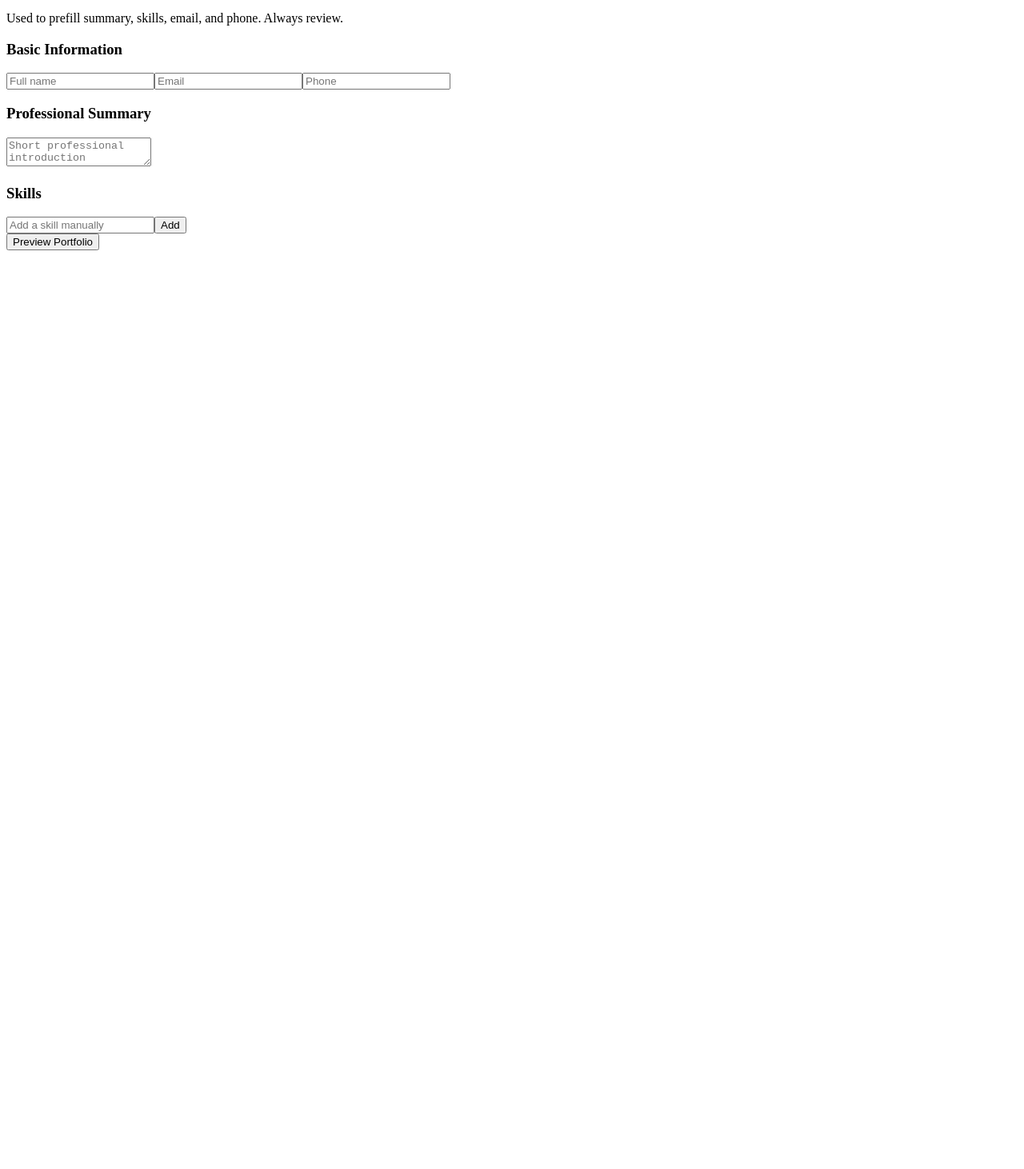
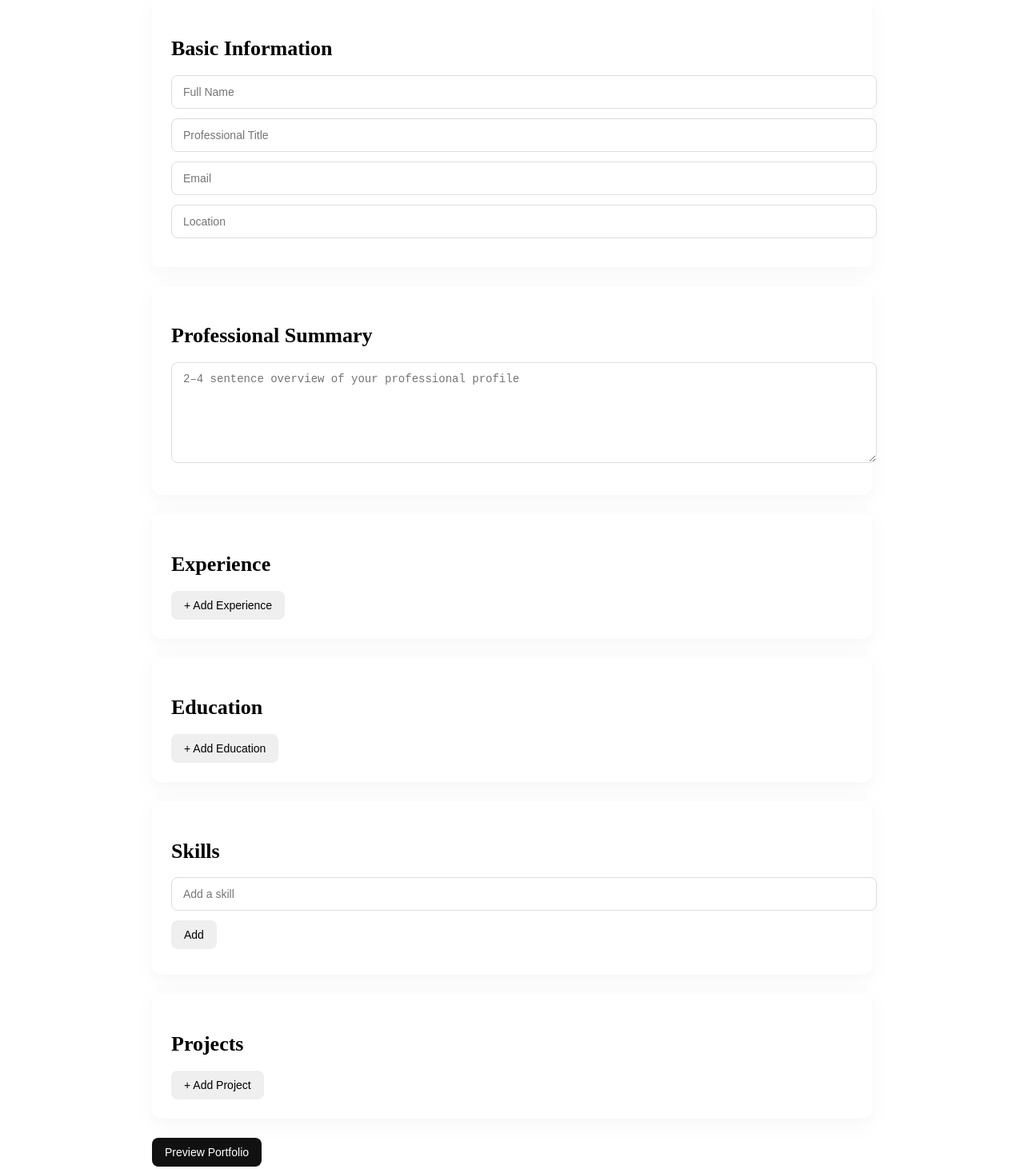
Before and after one commit to Singhakash9/resume-to-portfolio, a Next.js app: page /editor in a window 1280 px wide. Shown: the part 168-1630 px from the top of the page at 80% size. Before the commit the page ends 800 px from the top, so only its background shows below. Built offline with nearby package versions, Linux system fonts and the light colour scheme.

Commit message:
fix: update global styles

```diff
--- a/app/editor/page.tsx
+++ b/app/editor/page.tsx
@@ -2,223 +2,247 @@
 
 import { useEffect, useState } from "react";
 
-/* ================= TYPES ================= */
+/* ---------- TYPES ---------- */
 
 type Experience = {
+  role: string;
   company: string;
-  role: string;
-  duration: string;
-  details: string;
+  dates: string;
+  description: string;
 };
 
-/* ================= SECTION HEADERS ================= */
-
-const SECTION_HEADERS = {
-  summary: ["summary", "profile", "about"],
-  skills: ["skills", "technical skills", "core skills", "data & tools"],
-  experience: ["experience", "work experience", "employment"],
+type Education = {
+  degree: string;
+  institution: string;
+  dates: string;
+  notes: string;
 };
 
-/* ================= HELPERS ================= */
-
-const normalizeText = (text: string) =>
-  text.replace(/\r/g, "").replace(/\n{2,}/g, "\n").trim();
-
-/**
- * Break resume into high-level sections only
- */
-const segmentResumeText = (raw: string) => {
-  const text = normalizeText(raw);
-  const lines = text.split("\n");
-
-  const sections = {
-    summary: "",
-    skills: [] as string[],
+type Project = {
+  name: string;
+  description: string;
+  link: string;
 };
 
-  let current: keyof typeof sections | null = null;
-
-  for (const line of lines) {
-    const lower = line.toLowerCase().trim();
-
-    if (SECTION_HEADERS.summary.includes(lower)) {
-      current = "summary";
-      continue;
-    }
-
-    if (SECTION_HEADERS.skills.includes(lower)) {
-      current = "skills";
-      continue;
-    }
-
-    if (!current || !line.trim()) continue;
-
-    if (current === "skills") {
-      sections.skills.push(line.trim());
-    } else {
-      sections.summary += line + " ";
-    }
-  }
-
-  return sections;
-};
-
-/**
- * Convert resume skill paragraphs into clean skill tokens
- */
-const normalizeSkills = (rawSkills: string[]) => {
-  const cleaned: string[] = [];
-
-  rawSkills.forEach(line => {
-    // Remove category labels like "Business Analysis:"
-    const noCategory = line.replace(/^[A-Za-z &]+:/, "").trim();
-
-    // Split by commas
-    noCategory.split(",").forEach(part => {
-      const skill = part
-        .replace(/\(.*?\)/g, "") // remove explanations
-        .replace(/and /gi, "")
-        .trim();
-
-      if (skill.length > 2) cleaned.push(skill);
-    });
-  });
-
-  return Array.from(new Set(cleaned));
-};
-
-/* ================= COMPONENT ================= */
+/* ---------- COMPONENT ---------- */
 
 export default function EditorPage() {
+  /* BASIC INFO */
   const [name, setName] = useState("");
+  const [title, setTitle] = useState("");
   const [email, setEmail] = useState("");
-  const [phone, setPhone] = useState("");
+  const [location, setLocation] = useState("");
   const [summary, setSummary] = useState("");
 
+  /* SECTIONS */
   const [skills, setSkills] = useState<string[]>([]);
   const [skillInput, setSkillInput] = useState("");
 
-  /* ================= LOAD ================= */
+  const [experience, setExperience] = useState<Experience[]>([]);
+  const [education, setEducation] = useState<Education[]>([]);
+  const [projects, setProjects] = useState<Project[]>([]);
 
+  /* ---------- LOAD ---------- */
   useEffect(() => {
     const saved = localStorage.getItem("portfolioData");
     if (!saved) return;
 
-    try {
     const d = JSON.parse(saved);
     setName(d.name || "");
+    setTitle(d.title || "");
     setEmail(d.email || "");
-      setPhone(d.phone || "");
+    setLocation(d.location || "");
     setSummary(d.summary || "");
     setSkills(d.skills || []);
-    } catch {
-      console.warn("Invalid saved portfolio data");
-    }
+    setExperience(d.experience || []);
+    setEducation(d.education || []);
+    setProjects(d.projects || []);
   }, []);
 
-  /* ================= SAVE ================= */
-
+  /* ---------- SAVE ---------- */
   useEffect(() => {
     localStorage.setItem(
       "portfolioData",
       JSON.stringify({
         name,
+        title,
         email,
-        phone,
+        location,
         summary,
         skills,
+        experience,
+        education,
+        projects,
       })
     );
-  }, [name, email, phone, summary, skills]);
+  }, [
+    name,
+    title,
+    email,
+    location,
+    summary,
+    skills,
+    experience,
+    education,
+    projects,
+  ]);
 
-  /* ================= UPLOAD ================= */
+  /* ---------- HELPERS ---------- */
 
-  const handleUpload = async (file: File) => {
-    let text = "";
-
-    if (file.name.endsWith(".txt")) {
-      text = await file.text();
-    }
-
-    if (file.name.endsWith(".docx")) {
-      const mammoth = await import("mammoth");
-      const buffer = await file.arrayBuffer();
-      const result = await mammoth.extractRawText({ arrayBuffer: buffer });
-      text = result.value;
-    }
-
-    autoFill(text);
+  const addSkill = () => {
+    if (!skillInput.trim()) return;
+    setSkills([...skills, skillInput.trim()]);
+    setSkillInput("");
   };
 
-  const autoFill = (text: string) => {
-    const emailMatch = text.match(/\S+@\S+\.\S+/);
-    if (emailMatch) setEmail(emailMatch[0]);
-
-    const phoneMatch = text.match(/(\+?\d[\d\s-]{8,}\d)/);
-    if (phoneMatch) setPhone(phoneMatch[0]);
-
-    const sections = segmentResumeText(text);
-
-    if (!summary && sections.summary) {
-      setSummary(sections.summary.slice(0, 500));
-    }
-
-    if (skills.length === 0 && sections.skills.length) {
-      const normalized = normalizeSkills(sections.skills);
-      setSkills(normalized.slice(0, 20));
-    }
-  };
-
-  /* ================= UI ================= */
+  /* ---------- UI ---------- */
 
   return (
-    <div className="editor fade-in">
+    <div className="editor">
       <h1>Portfolio Builder</h1>
 
+      {/* BASIC INFO */}
       <section className="card">
-        <h3>Upload Resume (Optional)</h3>
-        <input
-          type="file"
-          accept=".txt,.docx"
-          onChange={e => e.target.files && handleUpload(e.target.files[0])}
-        />
-        <p className="hint">
-          Used to prefill summary, skills, email, and phone. Always review.
-        </p>
+        <h2>Basic Information</h2>
+        <input placeholder="Full Name" value={name} onChange={e => setName(e.target.value)} />
+        <input placeholder="Professional Title" value={title} onChange={e => setTitle(e.target.value)} />
+        <input placeholder="Email" value={email} onChange={e => setEmail(e.target.value)} />
+        <input placeholder="Location" value={location} onChange={e => setLocation(e.target.value)} />
       </section>
 
+      {/* SUMMARY */}
       <section className="card">
-        <h3>Basic Information</h3>
-        <input placeholder="Full name" value={name} onChange={e => setName(e.target.value)} />
-        <input placeholder="Email" value={email} onChange={e => setEmail(e.target.value)} />
-        <input placeholder="Phone" value={phone} onChange={e => setPhone(e.target.value)} />
-      </section>
-
-      <section className="card">
-        <h3>Professional Summary</h3>
+        <h2>Professional Summary</h2>
         <textarea
-          placeholder="Short professional introduction"
+          placeholder="2–4 sentence overview of your professional profile"
           value={summary}
           onChange={e => setSummary(e.target.value)}
         />
       </section>
 
+      {/* EXPERIENCE */}
       <section className="card">
-        <h3>Skills</h3>
+        <h2>Experience</h2>
+
+        {experience.map((exp, i) => (
+          <div key={i} className="block">
             <input
-          placeholder="Add a skill manually"
+              placeholder="Role / Title"
+              value={exp.role}
+              onChange={e => {
+                const copy = [...experience];
+                copy[i].role = e.target.value;
+                setExperience(copy);
+              }}
+            />
+            <input
+              placeholder="Company"
+              value={exp.company}
+              onChange={e => {
+                const copy = [...experience];
+                copy[i].company = e.target.value;
+                setExperience(copy);
+              }}
+            />
+            <input
+              placeholder="Date range"
+              value={exp.dates}
+              onChange={e => {
+                const copy = [...experience];
+                copy[i].dates = e.target.value;
+                setExperience(copy);
+              }}
+            />
+            <textarea
+              placeholder="What did you work on?"
+              value={exp.description}
+              onChange={e => {
+                const copy = [...experience];
+                copy[i].description = e.target.value;
+                setExperience(copy);
+              }}
+            />
+            <button onClick={() => setExperience(experience.filter((_, x) => x !== i))}>
+              Remove
+            </button>
+          </div>
+        ))}
+
+        <button
+          onClick={() =>
+            setExperience([...experience, { role: "", company: "", dates: "", description: "" }])
+          }
+        >
+          + Add Experience
+        </button>
+      </section>
+
+      {/* EDUCATION */}
+      <section className="card">
+        <h2>Education</h2>
+
+        {education.map((edu, i) => (
+          <div key={i} className="block">
+            <input
+              placeholder="Degree"
+              value={edu.degree}
+              onChange={e => {
+                const copy = [...education];
+                copy[i].degree = e.target.value;
+                setEducation(copy);
+              }}
+            />
+            <input
+              placeholder="Institution"
+              value={edu.institution}
+              onChange={e => {
+                const copy = [...education];
+                copy[i].institution = e.target.value;
+                setEducation(copy);
+              }}
+            />
+            <input
+              placeholder="Date range"
+              value={edu.dates}
+              onChange={e => {
+                const copy = [...education];
+                copy[i].dates = e.target.value;
+                setEducation(copy);
+              }}
+            />
+            <textarea
+              placeholder="Notes (optional)"
+              value={edu.notes}
+              onChange={e => {
+                const copy = [...education];
+                copy[i].notes = e.target.value;
+                setEducation(copy);
+              }}
+            />
+            <button onClick={() => setEducation(education.filter((_, x) => x !== i))}>
+              Remove
+            </button>
+          </div>
+        ))}
+
+        <button
+          onClick={() =>
+            setEducation([...education, { degree: "", institution: "", dates: "", notes: "" }])
+          }
+        >
+          + Add Education
+        </button>
+      </section>
+
+      {/* SKILLS */}
+      <section className="card">
+        <h2>Skills</h2>
+        <input
+          placeholder="Add a skill"
           value={skillInput}
           onChange={e => setSkillInput(e.target.value)}
         />
-        <button
-          onClick={() => {
-            if (!skillInput.trim()) return;
-            setSkills([...skills, skillInput.trim()]);
-            setSkillInput("");
-          }}
-        >
-          Add
-        </button>
+        <button onClick={addSkill}>Add</button>
 
         <div className="chips">
           {skills.map((s, i) => (
@@ -229,10 +253,55 @@ export default function EditorPage() {
         </div>
       </section>
 
+      {/* PROJECTS */}
+      <section className="card">
+        <h2>Projects</h2>
+
+        {projects.map((p, i) => (
+          <div key={i} className="block">
+            <input
+              placeholder="Project name"
+              value={p.name}
+              onChange={e => {
+                const copy = [...projects];
+                copy[i].name = e.target.value;
+                setProjects(copy);
+              }}
+            />
+            <input
+              placeholder="Project link (GitHub / Live)"
+              value={p.link}
+              onChange={e => {
+                const copy = [...projects];
+                copy[i].link = e.target.value;
+                setProjects(copy);
+              }}
+            />
+            <textarea
+              placeholder="Project description"
+              value={p.description}
+              onChange={e => {
+                const copy = [...projects];
+                copy[i].description = e.target.value;
+                setProjects(copy);
+              }}
+            />
+            <button onClick={() => setProjects(projects.filter((_, x) => x !== i))}>
+              Remove
+            </button>
+          </div>
+        ))}
+
         <button
-        className="primary"
-        onClick={() => (window.location.href = "/preview/")}
+          onClick={() =>
+            setProjects([...projects, { name: "", description: "", link: "" }])
+          }
         >
+          + Add Project
+        </button>
+      </section>
+
+      <button className="primary" onClick={() => (window.location.href = "/preview/")}>
         Preview Portfolio
       </button>
     </div>
--- a/app/globals.css
+++ b/app/globals.css
@@ -94,3 +94,147 @@
   font-size: 42px;
   letter-spacing: -0.5px;
 }
+
+/* ===============================
+   GLOBAL LAYOUT CONSTRAINTS
+   =============================== */
+
+/* Editor & Portfolio main containers */
+.editor,
+.portfolio {
+  max-width: 900px;        /* controls readability */
+  margin: 0 auto;          /* centers content */
+  padding: 48px 24px;      /* breathing space */
+}
+
+/* ===============================
+   TYPOGRAPHY SCALE
+   =============================== */
+
+h1 {
+  font-size: 40px;
+  line-height: 1.2;
+  margin-bottom: 32px;
+}
+
+h2 {
+  font-size: 26px;
+  line-height: 1.3;
+  margin-bottom: 16px;
+}
+
+h3 {
+  font-size: 20px;
+  margin-bottom: 12px;
+}
+
+p {
+  line-height: 1.6;
+  margin-bottom: 12px;
+  color: #333;
+}
+
+/* ===============================
+   SECTION SPACING
+   =============================== */
+
+section {
+  margin-bottom: 48px;
+}
+
+/* ===============================
+   CARD STYLE (EDITOR + PREVIEW)
+   =============================== */
+
+.card {
+  background: #ffffff;
+  border-radius: 12px;
+  padding: 24px;
+  box-shadow: 0 8px 30px rgba(0, 0, 0, 0.04);
+  margin-bottom: 24px;
+}
+
+/* ===============================
+   FORM ELEMENTS
+   =============================== */
+
+input,
+textarea {
+  width: 100%;
+  padding: 12px 14px;
+  border-radius: 8px;
+  border: 1px solid #ddd;
+  font-size: 14px;
+  margin-bottom: 12px;
+}
+
+textarea {
+  min-height: 100px;
+  resize: vertical;
+}
+
+button {
+  padding: 10px 16px;
+  border-radius: 8px;
+  border: none;
+  cursor: pointer;
+  font-size: 14px;
+}
+
+button.primary {
+  background: #111;
+  color: #fff;
+}
+
+/* ===============================
+   SKILL CHIPS
+   =============================== */
+
+.chips {
+  display: flex;
+  flex-wrap: wrap;
+  gap: 10px;
+  margin-top: 8px;
+}
+
+.skill-chip {
+  background: #eef2ff;
+  color: #1e3a8a;
+  padding: 8px 14px;
+  border-radius: 999px;
+  font-size: 14px;
+  font-weight: 500;
+}
+
+/* ===============================
+   HERO (PREVIEW PAGE)
+   =============================== */
+
+.hero {
+  text-align: center;
+  margin-bottom: 64px;
+}
+
+.hero h1 {
+  font-size: 44px;
+  margin-bottom: 12px;
+}
+
+.hero h3 {
+  font-weight: 500;
+  color: #555;
+  margin-bottom: 8px;
+}
+
+.hero p {
+  color: #666;
+}
+
+/* ===============================
+   MUTED TEXT
+   =============================== */
+
+.muted {
+  color: #777;
+  font-size: 14px;
+}
```
Also changed, not shown: app/preview/page.tsx (+69 -63 lines). Lines whose indentation alone changed are shown as unchanged.
